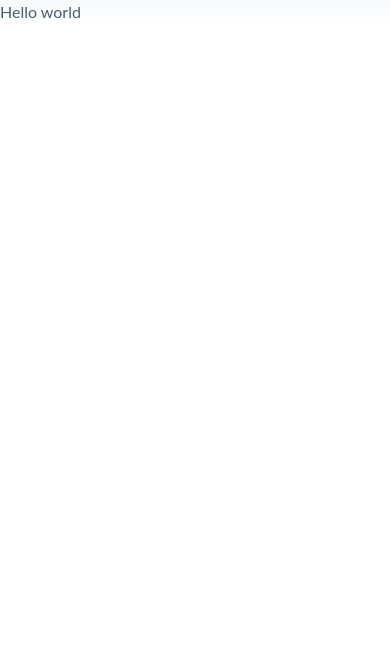
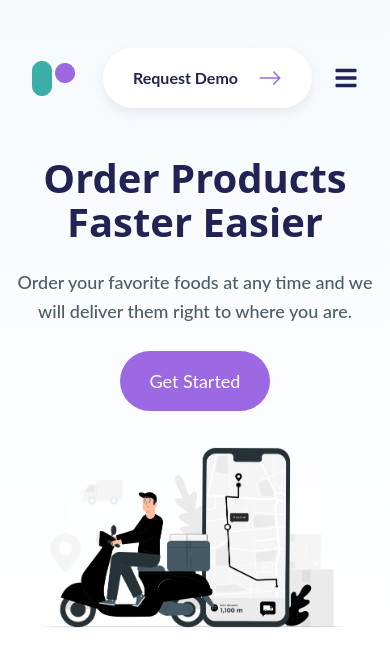
Before and after one commit to YoussefEmad6/landing, a React (Create React App) app: page / in a window 390 px wide. Shown: the top 666 px of the page. Built offline with nearby package versions, Linux system fonts and the light colour scheme.

Commit message:
add hero section

```diff
--- a/package.json
+++ b/package.json
@@ -6,6 +6,7 @@
     "@testing-library/jest-dom": "^5.16.5",
     "@testing-library/react": "^13.4.0",
     "@testing-library/user-event": "^13.5.0",
+    "aos": "^2.3.4",
     "react": "^18.2.0",
     "react-dom": "^18.2.0",
     "react-icons": "^4.7.1",
--- a/src/App.js
+++ b/src/App.js
@@ -1,7 +1,13 @@
+import React from "react";
 
-
+// import components
+import Hero from "./components/Hero";
 function App() {
-  return <div>Hello world</div>;
+  return (
+    <div className="overflow-hidden">
+      <Hero />
+    </div>
+  );
 }
 
 export default App;
--- /dev/null
+++ b/src/components/Header.js
@@ -0,0 +1,62 @@
+import React, { useState } from 'react';
+
+// import components
+import Logo from '../assets/img/logo.png';
+import Nav from './Nav';
+import NavMobile from './NavMobile';
+
+// import icons
+import { FaBars } from 'react-icons/fa';
+import { BsArrowRight } from 'react-icons/bs';
+
+const Header = () => {
+  const [navMobile, setNavMobile] = useState(false);
+  return (
+    <header
+      className='mb-12 lg:mb-0 z-20 relative px-4 lg:px-0'
+      data-aos='fade-down'
+      data-aos-delay='1200'
+      data-aos-duration='1000'
+    >
+      <div className='container mx-auto'>
+        <div className='flex items-center justify-between'>
+          <div className='flex items-center gap-x-[120px]'>
+            {/* logo */}
+            <a href='#ll'>
+              <img src={Logo} alt='' />
+            </a>
+
+            {/* nav / initially hidden / show on large screens  */}
+            <div className='hidden lg:flex'>
+              <Nav />
+            </div>
+          </div>
+
+          {/* mobile nav / initially is showing / hide on large screens */}
+          <div
+            className={`${
+              navMobile ? 'max-h-52' : 'max-h-0'
+            } lg:hidden absolute top-24 bg-accent-tertiary w-full left-0 right-0 font-bold rounded transition-all overflow-hidden`}
+          >
+            <NavMobile />
+          </div>
+
+          <button className='btn btn-quaternary flex items-center gap-x-[20px] group'>
+            Request Demo
+            <BsArrowRight className='text-2xl text-accent-primary group-hover:text-white transition' />
+          </button>
+
+          {/* nav trigger btn / only shows on mobile screens */}
+          <div
+            onClick={() => setNavMobile(!navMobile)}
+            className='text-2xl text-primary cursor-pointer lg:hidden'
+          >
+            <FaBars />
+          </div>
+        </div>
+      </div>
+    </header>
+  );
+};
+
+export default Header;
--- /dev/null
+++ b/src/components/Hero.js
@@ -0,0 +1,51 @@
+import React from "react";
+import { heroData } from "../data";
+import Header from "./Header";
+const Hero = () => {
+  const { title, subtitle, btnText, image } = heroData;
+  return (
+    <section className="lg:h-[900px] py-12">
+      <Header />
+      <div className="container mx-auto h-full relative">
+        <div className="flex flex-col xl:flex-row items-center h-full md:py-24">
+          {/* text */}
+          <div className="text-center xl:text-left xl:absolute">
+            {/* title */}
+            <h1
+              className="h1 xl:max-w-[700px] mb-6 xl:mb-12"
+              data-aos="fade-down"
+              data-aos-delay="400"
+            >
+              {title}
+            </h1>
+            {/* subtitle */}
+            <p
+              className="lead xl:max-w-[380px] mb-6 lg:mb-12"
+              data-aos="fade-down"
+              data-aos-delay="500"
+            >
+              {subtitle}
+            </p>
+            <button
+              className="btn btn-primary mb-8 xl:mb-0"
+              data-aos="fade-down"
+              data-aos-delay="600"
+            >
+              {btnText}
+            </button>
+          </div>
+          {/* image */}
+          <div
+            className="xl:absolute xl:-right-12 xl:bottom-16"
+            data-aos="fade-up"
+            data-aos-delay="700"
+          >
+            <img src={image} alt="bbb" />
+          </div>
+        </div>
+      </div>
+    </section>
+  );
+};
+
+export default Hero;
--- /dev/null
+++ b/src/components/Nav.js
@@ -0,0 +1,21 @@
+import React from "react";
+
+// import navigation data
+import { navigationData } from "../data";
+const Nav = () => {
+  return (
+    <nav>
+      <ul className="flex gap-x-8">
+        {navigationData.map((item, index) => {
+          return (
+            <li key={index}>
+              <a href={item.href}>{item.name}</a>
+            </li>
+          );
+        })}
+      </ul>
+    </nav>
+  );
+};
+
+export default Nav;
--- /dev/null
+++ b/src/components/NavMobile.js
@@ -0,0 +1,22 @@
+import React from "react";
+
+// import navigation data
+import { navigationData } from "../data";
+
+const NavMobile = () => {
+  return (
+    <ul className="flex flex-col px-6 py-8 gap-y-4">
+      {navigationData.map((item, index) => {
+        return (
+          <li key={index}>
+            <a className="text-white" href={item.href}>
+              {item.name}
+            </a>
+          </li>
+        );
+      })}
+    </ul>
+  );
+};
+
+export default NavMobile;
```
Also changed, not shown: src/slider.css (added, +14 -0 lines), 1 other file (tests, documents, lock files or other folders).
